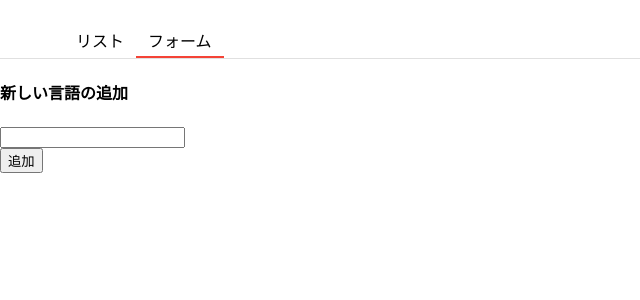
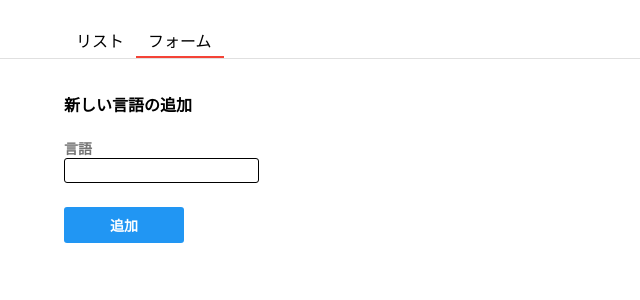
Before and after one commit to RinyuDrvo/react_tutorial, a React (Create React App) app: page / in a window 1280 px wide. Both pictures are taken after a click on the item "フォーム". Shown: the top 300 px of the page, without its empty margins (0-640 px from the left). Built offline with nearby package versions, Linux system fonts and the light colour scheme.

Commit message:
style form

```diff
--- a/src/Form.js
+++ b/src/Form.js
@@ -1,4 +1,31 @@
+import styled from 'styled-components';
 import { useState } from 'react';
+import { Button } from './components/button';
+
+const Container = styled.div`
+  padding: 12px 64px
+`
+
+const Label = styled.label`
+  display: flex;
+  color: #757575;
+  font-size: 14px;
+  font-weight: bold;
+`
+
+const Input = styled.input`
+  border-radius: 3px;
+  padding: 4px 8px;
+  border: 1px solid black;
+`
+
+const ButtonContainer = styled.div`
+  margin-top: 24px;
+`
+
+const FormButton = styled(Button)`
+  width: 120px;
+`
 
 export const Form = ({ onAddLang }) => {
   const [text, setText]= useState('');
@@ -9,20 +36,21 @@
   }
 
   return (
-    <div>
+    <Container>
       <h4>新しい言語の追加</h4>
       <form onSubmit={submitForm}>
         <div>
-          <input
+          <Label>言語</Label>
+          <Input
             type="text"
             value={text}
             onChange={(e) => setText(e.target.value)}
           />
         </div>
-        <div>
-          <button>追加</button>
-        </div>
+        <ButtonContainer>
+          <FormButton>追加</FormButton>
+        </ButtonContainer>
       </form>
-    </div>
+    </Container>
   )
 }
--- /dev/null
+++ b/src/components/button.js
@@ -0,0 +1,13 @@
+import styled from 'styled-components';
+
+export const Button = styled.button`
+  border: none;
+  border-radius: 3px;
+  background-color: #2196F3;
+  padding: 8px 16px;
+  min-width: 100px;
+  font-size: 14px;
+  font-weight: bold;
+  color: white;
+  cursor: pointer;
+`
```
